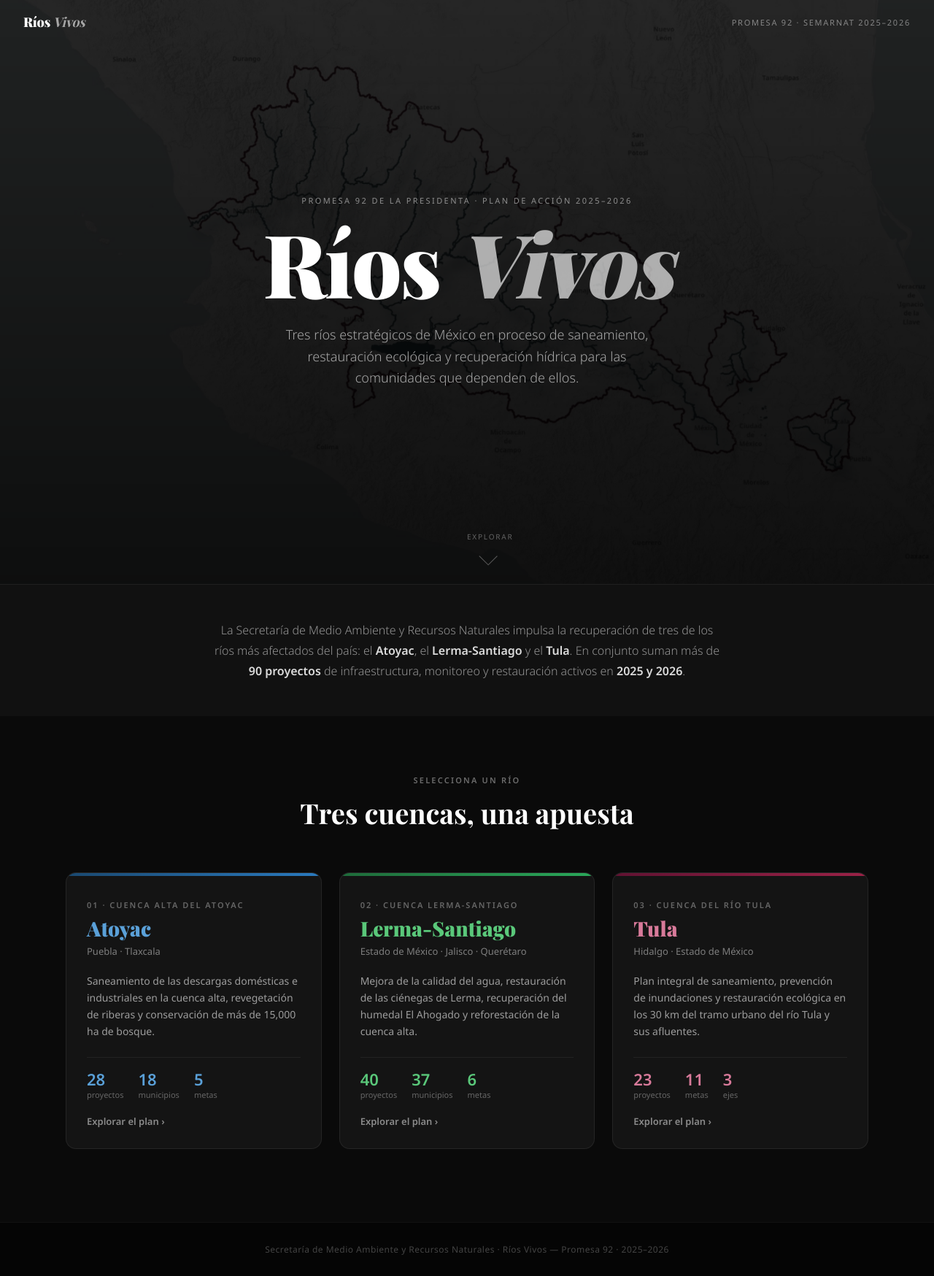
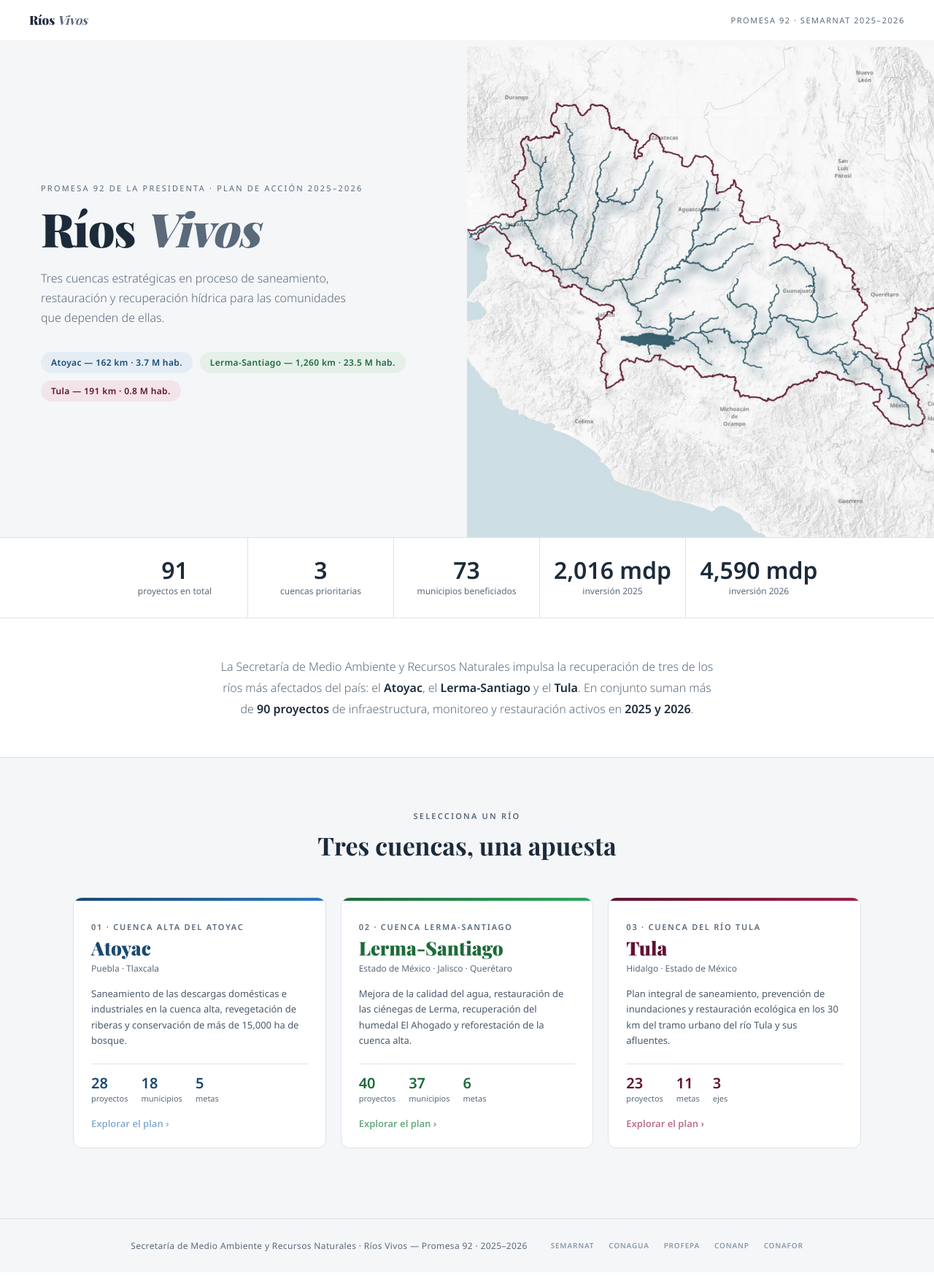
Before and after one commit to Andymsan/riosvivos, a plain HTML site: page index.html in a window 1280 px wide. Shown: the whole page at 73% size. Drawn offline with nearby package versions, Linux system fonts and the light colour scheme; a web font is replaced by a local one.

Commit message:
Landing: rediseno claro con mapa hero, stats y cards por rio
Diseno light (fondo blanco/gris claro), grid dos columnas en hero,
badges con datos de km y habitantes por cuenca, strip de estadisticas,
Tula enlaza directo a GitHub Pages existente.

Co-Authored-By: Claude Sonnet 4.6 <noreply@anthropic.com>

```diff
--- a/index.html
+++ b/index.html
@@ -11,116 +11,137 @@
       --atoyac: #1a4971;
       --lerma:  #1e6b3a;
       --tula:   #611232;
-      --ink:    #1a1a1a;
-      --off:    #f5f3f0;
+      --ink:    #1c2b3a;
+      --muted:  #5a6a7a;
+      --off:    #f4f6f8;
+      --border: #dde3ea;
     }
     html { scroll-behavior: smooth; }
-    body { font-family: 'Noto Sans', sans-serif; background: #0a0a0a; color: #fff; overflow-x: hidden; }
+    body { font-family: 'Noto Sans', sans-serif; background: #fff; color: var(--ink); overflow-x: hidden; }
 
     /* NAV */
     nav {
       position: fixed; top: 0; left: 0; right: 0; z-index: 100;
       display: flex; align-items: center; justify-content: space-between;
-      padding: 18px 32px;
-      transition: background .4s, padding .3s;
+      padding: 16px 40px; background: rgba(255,255,255,.95);
+      border-bottom: 1px solid transparent;
+      backdrop-filter: blur(8px);
+      transition: border-color .3s, padding .3s;
     }
-    nav.scrolled { background: rgba(8,8,8,.92); backdrop-filter: blur(8px); padding: 12px 32px; }
+    nav.scrolled { border-bottom-color: var(--border); padding: 12px 40px; }
     .nav-logo {
       font-family: 'Playfair Display', serif;
-      font-size: 18px; font-weight: 900; color: #fff;
+      font-size: 17px; font-weight: 900; color: var(--ink);
       text-decoration: none; letter-spacing: -.01em;
     }
-    .nav-logo em { font-style: italic; color: rgba(255,255,255,.6); font-weight: 700; }
+    .nav-logo em { font-style: italic; color: var(--muted); font-weight: 700; }
     .nav-tag {
-      font-size: 11px; letter-spacing: .16em; text-transform: uppercase;
-      color: rgba(255,255,255,.45); font-weight: 400;
+      font-size: 11px; letter-spacing: .14em; text-transform: uppercase;
+      color: var(--muted); font-weight: 400;
     }
 
-    /* HERO */
+    /* HERO — imagen del mapa */
     .hero {
-      position: relative; height: 100vh; min-height: 580px;
-      display: flex; flex-direction: column; align-items: center; justify-content: center;
-      overflow: hidden;
+      padding-top: 64px;
+      display: grid; grid-template-columns: 1fr 1fr;
+      min-height: 92vh; align-items: center;
+      background: var(--off);
     }
-    .hero-bg {
-      position: absolute; inset: 0;
-      background: url('img/tres_rios.jpg') center/cover no-repeat;
-      filter: brightness(.22) saturate(.6);
-      transform: scale(1.03);
-      animation: hzoom 12s ease forwards;
+    .hero-left {
+      padding: 60px 56px 60px 56px;
+      display: flex; flex-direction: column; justify-content: center;
     }
-    @keyframes hzoom { from { transform:scale(1.03); } to { transform:scale(1); } }
-    .hero-overlay {
-      position: absolute; inset: 0;
-      background: linear-gradient(180deg, rgba(0,0,0,.3) 0%, rgba(0,0,0,.7) 100%);
-    }
-    .hero-content { position: relative; z-index: 2; text-align: center; padding: 0 24px; }
     .hero-tag {
-      font-size: 11px; letter-spacing: .22em; text-transform: uppercase;
-      color: rgba(255,255,255,.5); margin-bottom: 20px;
-      opacity: 0; animation: fadeUp .7s .3s forwards;
+      font-size: 11px; letter-spacing: .2em; text-transform: uppercase;
+      color: var(--muted); margin-bottom: 18px;
+      opacity: 0; animation: fadeUp .6s .2s forwards;
     }
     .hero-title {
       font-family: 'Playfair Display', serif;
-      font-size: clamp(56px, 10vw, 120px); font-weight: 900; line-height: .95;
-      letter-spacing: -.02em; color: #fff;
-      opacity: 0; animation: fadeUp .9s .5s forwards;
+      font-size: clamp(42px, 5vw, 72px); font-weight: 900; line-height: .95;
+      letter-spacing: -.02em; color: var(--ink);
+      opacity: 0; animation: fadeUp .8s .35s forwards;
     }
-    .hero-title em { font-style: italic; color: rgba(255,255,255,.65); }
+    .hero-title em { font-style: italic; color: var(--muted); }
     .hero-sub {
-      margin-top: 28px; max-width: 540px; margin-left: auto; margin-right: auto;
-      font-size: clamp(15px, 1.8vw, 18px); color: rgba(255,255,255,.62);
-      font-weight: 300; line-height: 1.65;
-      opacity: 0; animation: fadeUp .8s .75s forwards;
+      margin-top: 24px; max-width: 440px;
+      font-size: 16px; color: var(--muted); font-weight: 300; line-height: 1.7;
+      opacity: 0; animation: fadeUp .7s .55s forwards;
     }
-    .hero-scroll {
-      position: absolute; bottom: 32px; left: 50%; transform: translateX(-50%);
-      z-index: 2; display: flex; flex-direction: column; align-items: center; gap: 8px;
-      opacity: 0; animation: fadeUp .6s 1.2s forwards;
+    .hero-badges {
+      display: flex; gap: 10px; flex-wrap: wrap; margin-top: 32px;
+      opacity: 0; animation: fadeUp .6s .7s forwards;
     }
-    .hero-scroll span { font-size: 10px; letter-spacing: .18em; text-transform: uppercase; color: rgba(255,255,255,.35); }
-    .scroll-arr { width: 18px; height: 18px; border-right: 1.5px solid rgba(255,255,255,.3); border-bottom: 1.5px solid rgba(255,255,255,.3); transform: rotate(45deg); animation: bounce 1.6s infinite; }
-    @keyframes bounce { 0%,100%{transform:rotate(45deg) translateY(0)} 50%{transform:rotate(45deg) translateY(5px)} }
-    @keyframes fadeUp { from{opacity:0;transform:translateY(20px)} to{opacity:1;transform:translateY(0)} }
+    .hbadge {
+      font-size: 12px; font-weight: 600; padding: 6px 14px; border-radius: 20px;
+      letter-spacing: .03em;
+    }
+    .hb-at { background: #e4edf5; color: var(--atoyac); }
+    .hb-le { background: #e4f0e8; color: var(--lerma); }
+    .hb-tu { background: #f3e4ea; color: var(--tula); }
+    .hero-right {
+      position: relative; height: 100%;
+      display: flex; align-items: center; justify-content: center;
+      overflow: hidden;
+    }
+    .hero-map-img {
+      width: 100%; height: 100%; object-fit: cover;
+      opacity: 0; animation: fadeUp .9s .3s forwards;
+    }
+    @keyframes fadeUp { from{opacity:0;transform:translateY(14px)} to{opacity:1;transform:translateY(0)} }
 
-    /* INTRO STRIP */
+    /* STATS STRIP */
+    .stats-strip {
+      display: flex; justify-content: center;
+      border-top: 1px solid var(--border); border-bottom: 1px solid var(--border);
+      background: #fff;
+    }
+    .stat-item {
+      flex: 1; max-width: 200px; text-align: center;
+      padding: 28px 16px; border-right: 1px solid var(--border);
+    }
+    .stat-item:last-child { border-right: none; }
+    .stat-v { font-size: 32px; font-weight: 700; color: var(--ink); line-height: 1; }
+    .stat-l { font-size: 12px; color: var(--muted); margin-top: 4px; font-weight: 400; }
+
+    /* INTRO */
     .intro-strip {
-      background: #111; border-top: 1px solid rgba(255,255,255,.06);
-      padding: 48px 32px; text-align: center;
+      background: #fff; padding: 52px 40px; text-align: center;
+      border-bottom: 1px solid var(--border);
     }
     .intro-strip p {
-      max-width: 700px; margin: 0 auto;
-      font-size: 16px; line-height: 1.75; color: rgba(255,255,255,.55); font-weight: 300;
+      max-width: 680px; margin: 0 auto;
+      font-size: 16px; line-height: 1.8; color: var(--muted); font-weight: 300;
     }
-    .intro-strip strong { color: rgba(255,255,255,.85); font-weight: 600; }
+    .intro-strip strong { color: var(--ink); font-weight: 600; }
 
     /* RÍOS SECTION */
-    .s-rios { padding: 80px 32px 100px; }
+    .s-rios { padding: 72px 40px 96px; background: var(--off); }
     .s-rios-header {
-      text-align: center; margin-bottom: 56px;
-      opacity: 0; transform: translateY(18px);
-      transition: opacity .7s, transform .7s;
+      text-align: center; margin-bottom: 48px;
+      opacity: 0; transform: translateY(14px);
+      transition: opacity .6s, transform .6s;
     }
     .s-rios-header.visible { opacity: 1; transform: none; }
-    .s-tag { font-size: 11px; font-weight: 600; letter-spacing: .2em; text-transform: uppercase; color: rgba(255,255,255,.4); display: block; margin-bottom: 12px; }
-    .s-title { font-family: 'Playfair Display', serif; font-size: clamp(26px, 3vw, 38px); font-weight: 700; color: #fff; }
+    .s-tag { font-size: 11px; font-weight: 600; letter-spacing: .2em; text-transform: uppercase; color: var(--muted); display: block; margin-bottom: 10px; }
+    .s-title { font-family: 'Playfair Display', serif; font-size: clamp(24px, 2.8vw, 34px); font-weight: 700; color: var(--ink); }
 
     .rios-grid {
       display: grid; grid-template-columns: repeat(3, 1fr);
-      gap: 24px; max-width: 1100px; margin: 0 auto;
+      gap: 20px; max-width: 1080px; margin: 0 auto;
     }
 
     /* RÍO CARD */
     .rio-card {
-      position: relative; border-radius: 14px; overflow: hidden;
-      background: #141414; border: 1px solid rgba(255,255,255,.07);
+      position: relative; border-radius: 12px; overflow: hidden;
+      background: #fff; border: 1px solid var(--border);
       display: flex; flex-direction: column;
-      opacity: 0; transform: translateY(24px);
-      transition: opacity .7s, transform .7s, box-shadow .25s, border-color .25s;
-      text-decoration: none; color: #fff;
+      opacity: 0; transform: translateY(20px);
+      transition: opacity .6s, transform .6s, box-shadow .2s, border-color .2s;
+      text-decoration: none; color: var(--ink);
     }
     .rio-card.visible { opacity: 1; transform: none; }
-    .rio-card:hover { box-shadow: 0 12px 40px rgba(0,0,0,.5); border-color: rgba(255,255,255,.15); }
+    .rio-card:hover { box-shadow: 0 8px 32px rgba(0,0,0,.1); border-color: #c0cdd8; }
     .rio-card:hover .rc-stripe { height: 6px; }
 
     .rc-stripe { height: 4px; transition: height .2s; flex-shrink: 0; }
@@ -128,44 +149,61 @@
     .rc-lerma  { background: linear-gradient(90deg, var(--lerma),  #2aa85a); }
     .rc-tula   { background: linear-gradient(90deg, var(--tula),   #9b2247); }
 
-    .rc-body { padding: 32px 28px 28px; flex: 1; display: flex; flex-direction: column; }
-    .rc-num  { font-size: 11px; font-weight: 600; letter-spacing: .18em; text-transform: uppercase; color: rgba(255,255,255,.35); margin-bottom: 10px; }
+    .rc-body { padding: 28px 24px 24px; flex: 1; display: flex; flex-direction: column; }
+    .rc-num  { font-size: 11px; font-weight: 600; letter-spacing: .16em; text-transform: uppercase; color: var(--muted); margin-bottom: 8px; }
     .rc-name {
       font-family: 'Playfair Display', serif;
-      font-size: 28px; font-weight: 900; line-height: 1.1; margin-bottom: 6px;
+      font-size: 26px; font-weight: 900; line-height: 1.1; margin-bottom: 4px;
     }
-    .rc-name.cn-atoyac { color: #5aa0d8; }
-    .rc-name.cn-lerma  { color: #5ac87a; }
-    .rc-name.cn-tula   { color: #d87a9a; }
-    .rc-sub { font-size: 13px; color: rgba(255,255,255,.45); margin-bottom: 20px; }
-    .rc-desc { font-size: 14px; line-height: 1.65; color: rgba(255,255,255,.58); flex: 1; margin-bottom: 24px; }
-    .rc-stats { display: flex; gap: 20px; padding-top: 18px; border-top: 1px solid rgba(255,255,255,.06); }
-    .rc-stat-v { font-size: 22px; font-weight: 700; line-height: 1; }
-    .rc-stat-v.sv-atoyac { color: #5aa0d8; }
-    .rc-stat-v.sv-lerma  { color: #5ac87a; }
-    .rc-stat-v.sv-tula   { color: #d87a9a; }
-    .rc-stat-l { font-size: 11px; color: rgba(255,255,255,.35); margin-top: 3px; }
+    .rc-name.cn-atoyac { color: var(--atoyac); }
+    .rc-name.cn-lerma  { color: var(--lerma); }
+    .rc-name.cn-tula   { color: var(--tula); }
+    .rc-sub { font-size: 12px; color: var(--muted); margin-bottom: 16px; }
+    .rc-desc { font-size: 13px; line-height: 1.65; color: #4a5a6a; flex: 1; margin-bottom: 20px; }
+    .rc-stats { display: flex; gap: 18px; padding-top: 16px; border-top: 1px solid var(--border); }
+    .rc-stat-v { font-size: 20px; font-weight: 700; line-height: 1; }
+    .rc-stat-v.sv-atoyac { color: var(--atoyac); }
+    .rc-stat-v.sv-lerma  { color: var(--lerma); }
+    .rc-stat-v.sv-tula   { color: var(--tula); }
+    .rc-stat-l { font-size: 11px; color: var(--muted); margin-top: 3px; }
     .rc-cta {
-      display: inline-flex; align-items: center; gap: 6px;
-      font-size: 13px; font-weight: 600; color: rgba(255,255,255,.5);
-      margin-top: 20px; transition: color .2s;
+      display: inline-flex; align-items: center; gap: 5px;
+      font-size: 13px; font-weight: 600; color: var(--muted);
+      margin-top: 18px; transition: color .2s;
     }
-    .rio-card:hover .rc-cta { color: rgba(255,255,255,.9); }
+    .rc-cta.ct-at { color: #8ab0d0; }
+    .rc-cta.ct-le { color: #6aaa80; }
+    .rc-cta.ct-tu { color: #c07090; }
+    .rio-card:hover .rc-cta { opacity: 1; }
+    .rio-card:hover .ct-at { color: var(--atoyac); }
+    .rio-card:hover .ct-le { color: var(--lerma); }
+    .rio-card:hover .ct-tu { color: var(--tula); }
 
     /* FOOTER */
     footer {
-      background: #050505; border-top: 1px solid rgba(255,255,255,.05);
-      text-align: center; padding: 28px;
-      font-size: 12px; color: rgba(255,255,255,.25); letter-spacing: .04em;
+      background: var(--off); border-top: 1px solid var(--border);
+      text-align: center; padding: 28px 40px;
+      font-size: 12px; color: var(--muted); letter-spacing: .03em;
+      display: flex; align-items: center; justify-content: center; gap: 32px;
     }
-    footer a { color: rgba(255,255,255,.35); text-decoration: none; }
+    .footer-logos { display: flex; align-items: center; gap: 20px; }
+    .footer-logos span {
+      font-size: 10px; font-weight: 700; letter-spacing: .08em;
+      text-transform: uppercase; color: #8a9aaa;
+    }
 
     /* MOBILE */
-    @media (max-width: 768px) {
-      nav { padding: 14px 18px; }
+    @media (max-width: 860px) {
+      nav { padding: 14px 20px; }
+      .hero { grid-template-columns: 1fr; min-height: auto; }
+      .hero-left { padding: 48px 24px 32px; }
+      .hero-right { height: 280px; }
       .rios-grid { grid-template-columns: 1fr; }
-      .s-rios { padding: 60px 20px 80px; }
+      .s-rios { padding: 52px 20px 72px; }
       .intro-strip { padding: 36px 20px; }
+      .stats-strip { flex-wrap: wrap; }
+      .stat-item { min-width: 50%; border-right: none; border-bottom: 1px solid var(--border); }
+      footer { flex-direction: column; gap: 12px; }
     }
   </style>
 </head>
@@ -178,18 +216,29 @@
 
 <!-- HERO -->
 <section class="hero">
-  <div class="hero-bg"></div>
-  <div class="hero-overlay"></div>
-  <div class="hero-content">
+  <div class="hero-left">
     <p class="hero-tag">Promesa 92 de la presidenta · Plan de acción 2025–2026</p>
     <h1 class="hero-title">Ríos <em>Vivos</em></h1>
-    <p class="hero-sub">Tres ríos estratégicos de México en proceso de saneamiento, restauración ecológica y recuperación hídrica para las comunidades que dependen de ellos.</p>
+    <p class="hero-sub">Tres cuencas estratégicas en proceso de saneamiento, restauración y recuperación hídrica para las comunidades que dependen de ellas.</p>
+    <div class="hero-badges">
+      <span class="hbadge hb-at">Atoyac — 162 km · 3.7 M hab.</span>
+      <span class="hbadge hb-le">Lerma-Santiago — 1,260 km · 23.5 M hab.</span>
+      <span class="hbadge hb-tu">Tula — 191 km · 0.8 M hab.</span>
+    </div>
   </div>
-  <div class="hero-scroll">
-    <span>Explorar</span>
-    <div class="scroll-arr"></div>
+  <div class="hero-right">
+    <img class="hero-map-img" src="img/tres_rios.jpg" alt="Mapa de las tres cuencas: Atoyac, Lerma-Santiago y Tula" />
   </div>
 </section>
+
+<!-- STATS -->
+<div class="stats-strip">
+  <div class="stat-item"><div class="stat-v">91</div><div class="stat-l">proyectos en total</div></div>
+  <div class="stat-item"><div class="stat-v">3</div><div class="stat-l">cuencas prioritarias</div></div>
+  <div class="stat-item"><div class="stat-v">73</div><div class="stat-l">municipios beneficiados</div></div>
+  <div class="stat-item"><div class="stat-v">2,016 mdp</div><div class="stat-l">inversión 2025</div></div>
+  <div class="stat-item"><div class="stat-v">4,590 mdp</div><div class="stat-l">inversión 2026</div></div>
+</div>
 
 <!-- INTRO -->
 <div class="intro-strip">
@@ -218,7 +267,7 @@
           <div><div class="rc-stat-v sv-atoyac">18</div><div class="rc-stat-l">municipios</div></div>
           <div><div class="rc-stat-v sv-atoyac">5</div><div class="rc-stat-l">metas</div></div>
         </div>
-        <span class="rc-cta">Explorar el plan ›</span>
+        <span class="rc-cta ct-at">Explorar el plan ›</span>
       </div>
     </a>
 
@@ -235,12 +284,12 @@
           <div><div class="rc-stat-v sv-lerma">37</div><div class="rc-stat-l">municipios</div></div>
           <div><div class="rc-stat-v sv-lerma">6</div><div class="rc-stat-l">metas</div></div>
         </div>
-        <span class="rc-cta">Explorar el plan ›</span>
+        <span class="rc-cta ct-le">Explorar el plan ›</span>
       </div>
     </a>
 
     <!-- TULA -->
-    <a class="rio-card reveal" href="tula.html" style="transition-delay:.25s">
+    <a class="rio-card reveal" href="https://andymsan.github.io/rio-tula/" target="_blank" style="transition-delay:.25s">
       <div class="rc-stripe rc-tula"></div>
       <div class="rc-body">
         <div class="rc-num">03 · Cuenca del Río Tula</div>
@@ -252,7 +301,7 @@
           <div><div class="rc-stat-v sv-tula">11</div><div class="rc-stat-l">metas</div></div>
           <div><div class="rc-stat-v sv-tula">3</div><div class="rc-stat-l">ejes</div></div>
         </div>
-        <span class="rc-cta">Explorar el plan ›</span>
+        <span class="rc-cta ct-tu">Explorar el plan ›</span>
       </div>
     </a>
 
@@ -260,7 +309,10 @@
 </section>
 
 <footer>
-  Secretaría de Medio Ambiente y Recursos Naturales · Ríos Vivos — Promesa 92 · 2025–2026
+  <span>Secretaría de Medio Ambiente y Recursos Naturales · Ríos Vivos — Promesa 92 · 2025–2026</span>
+  <div class="footer-logos">
+    <span>SEMARNAT</span><span>CONAGUA</span><span>PROFEPA</span><span>CONANP</span><span>CONAFOR</span>
+  </div>
 </footer>
 
 <script>
```
